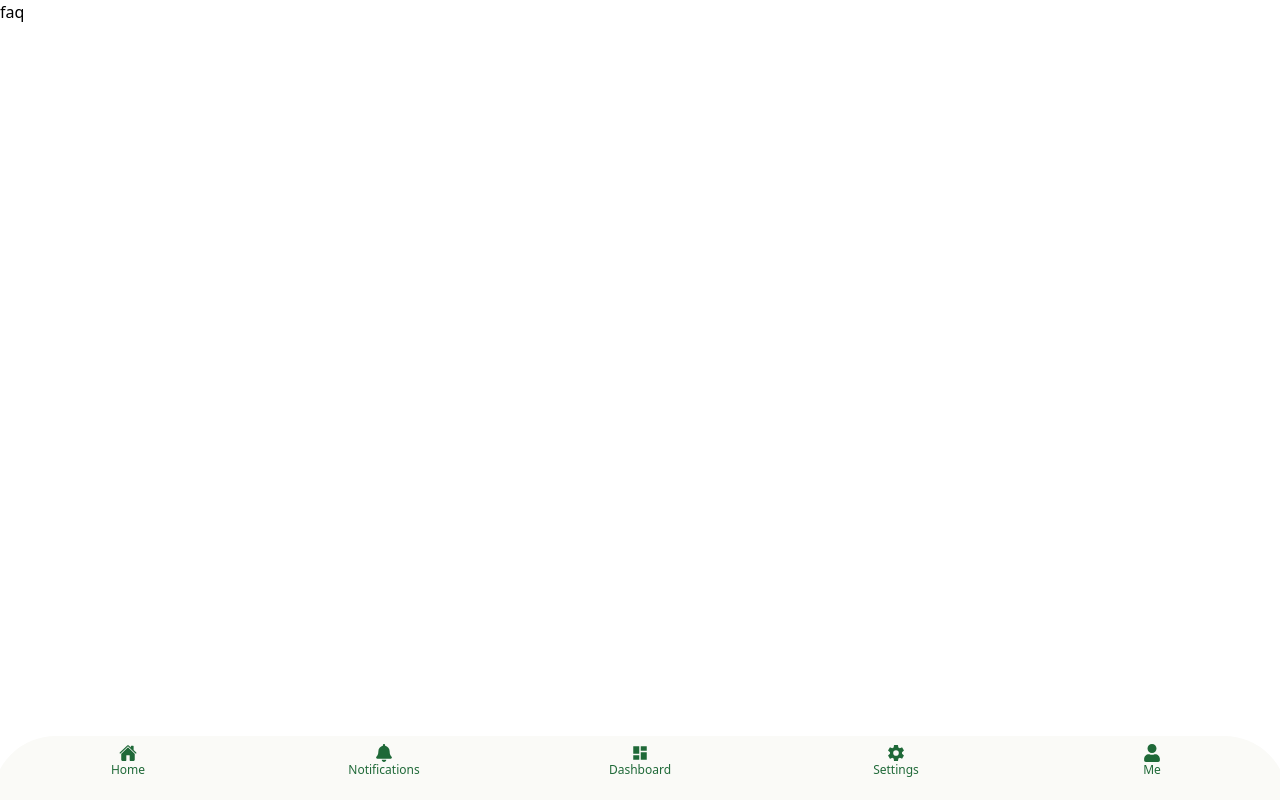
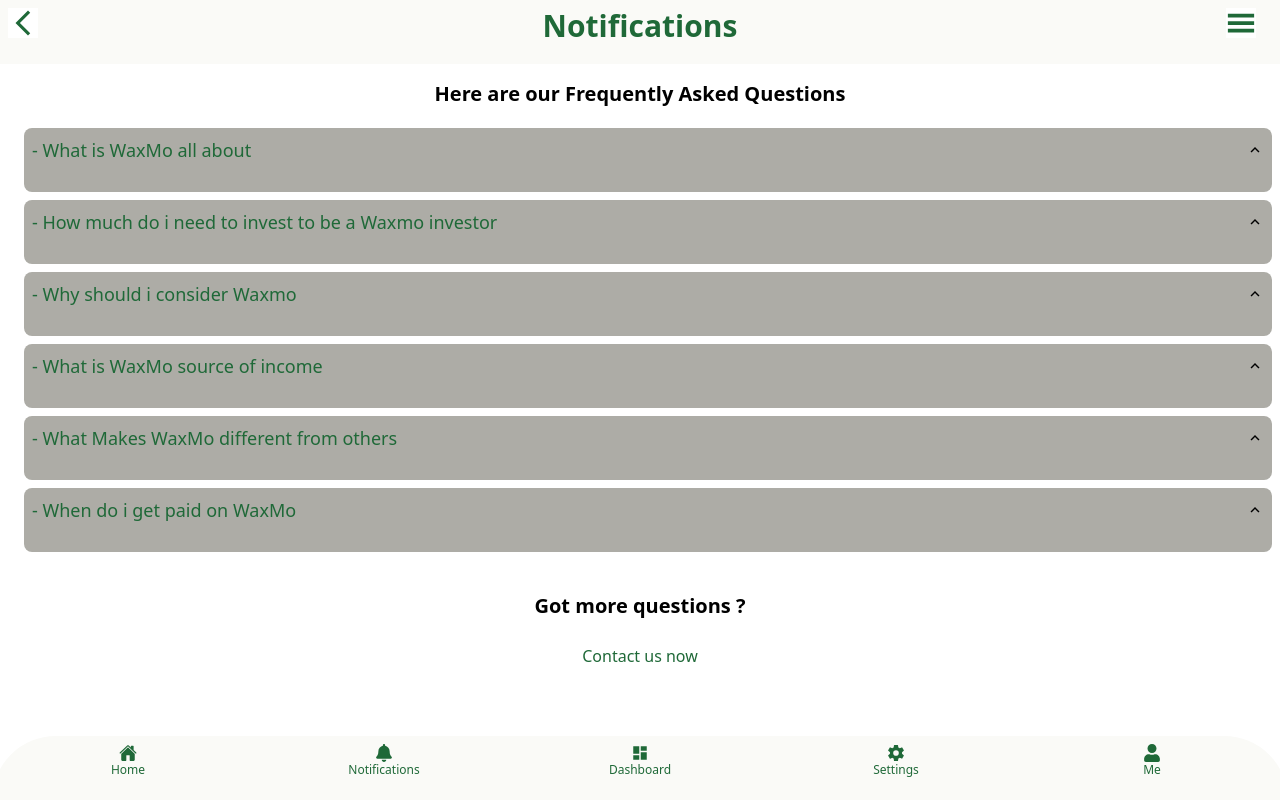
Before and after one commit to myconpeter/Waxmo, a React (Vite) app: page /home/faq in a window 1280 px wide. Built offline with nearby package versions, Linux system fonts and the light colour scheme.

Commit message:
added some other pages

```diff
--- a/src/pages/analysis.jsx
+++ b/src/pages/analysis.jsx
@@ -6,6 +6,10 @@
     return (
         <div className='bg-white w-full h-screen p-2'>
             <Menu />
+
+            <div className='mt-20'>
+
+            </div>
 
             <div className='m-5 flex justify-between outline-2'>
 
@@ -41,6 +45,12 @@
 
             </div>
 
+            <div>
+
+
+
+            </div>
+
 
         </div>
     )
--- a/src/pages/faq.jsx
+++ b/src/pages/faq.jsx
@@ -1,9 +1,103 @@
-import React from 'react'
+import { useState } from "react";
+import Menu from '../components/menu'
+import { MdKeyboardArrowDown } from "react-icons/md";
+import { MdKeyboardArrowUp } from "react-icons/md";
+
+
 
 const faq = () => {
+
+    const [selected, setSelected] = useState(null)
+
+    const toggle = (i) => {
+        console.log(i)
+
+        if (selected === i) {
+            return setSelected(null)
+
+        }
+
+        setSelected(i)
+    }
+
+
     return (
-        <div>faq</div>
+        <div className='mt-2 p-2 '>
+            <Menu />
+
+            <div className="mt-16 mb-5 ">
+
+                <p className="text-center font-semibold text-xl">
+                    Here are our Frequently Asked Questions
+                </p>
+
+            </div>
+
+
+
+            {data.map((item) => (
+                <div className='mt-2 ml-4 bg-darkGray d p-2 rounded-lg' key={item.id}>
+
+                    <div className="flex text-lg font-medium  justify-between items-center cursor-pointer" onClick={() => toggle(item.id)}>
+                        <h3 className='text-overLay'>{item.title}</h3>
+
+                        <span>{selected === item.id ? <MdKeyboardArrowDown /> : <MdKeyboardArrowUp />
+                        }</span>
+
+                    </div>
+
+
+
+                    <p className={selected === item.id ? 'text-black text-lg mt-5' : 'text-white text-lg mt-5 overflow-hidden max-h-0'}>{item.description} </p>
+
+                </div>
+            ))}
+
+            <div className="mt-10">
+                <h1 className="text-center font-bold text-xl">Got more questions ? </h1>
+                <p className="text-center pt-6 text-overLay" >Contact us now</p>
+            </div>
+
+        </div>
     )
 }
 
+
+
+const data = [
+    {
+        id: 1,
+        title: "  - What is WaxMo all about",
+        description: "WaxMo is  financial technology company that provides platform for investing your finance and watch it grow overtime "
+    },
+
+    {
+        id: 2,
+        title: "- How much do i need to invest to be a Waxmo investor",
+        description: " - Buying a share of 2% makes you WaxMo limited partner, and you are entitled to recieve dividend at the end a 30 days. Worth up to 20% - 40% of initial capital. Duration of shares is 180 days "
+    },
+
+    {
+        id: 3,
+        title: "- Why should i consider Waxmo",
+        description: " - Buying a share of 3% makes you WaxMo limited partner, and you are entitled to recieve dividend at the end a 30 days. Worth up to 20% - 40% of initial capital. Duration of shares is 180 days "
+    },
+
+    {
+        id: 4,
+        title: "- What is WaxMo source of income",
+        description: " - Buying a share of 4% makes you WaxMo limited partner, and you are entitled to recieve dividend at the end a 30 days. Worth up to 20% - 40% of initial capital. Duration of shares is 180 days "
+    },
+    {
+        id: 5,
+        title: "- What Makes WaxMo different from others",
+        description: " - Buying a share of 5% makes you WaxMo limited partner, and you are entitled to recieve dividend at the end a 30 days. Worth up to 20% - 40% of initial capital. Duration of shares is 180 days "
+    },
+    {
+        id: 6,
+        title: "- When do i get paid on WaxMo",
+        description: " - Buying a share of 6% makes you WaxMo limited partner, and you are entitled to recieve dividend at the end a 30 days. Worth up to 20% - 40% of initial capital. Duration of shares is 180 days "
+    }
+]
+
 export default faq
```
